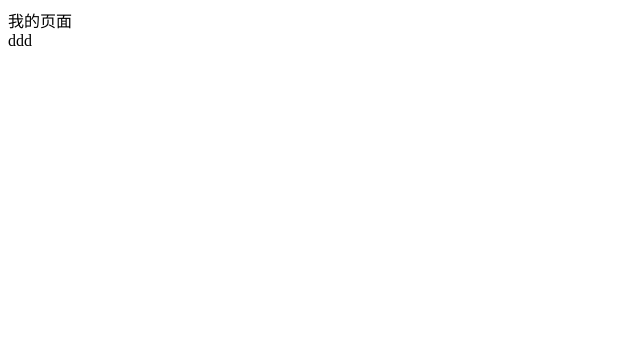
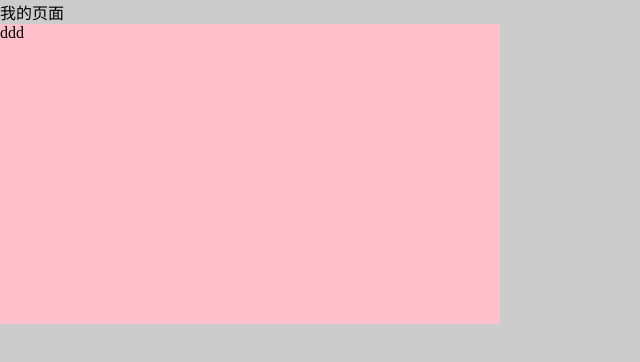
Before and after one commit to hsgmcgui/set01, a plain HTML site: page index.html in a window 1280 px wide. Shown: the whole page, without its empty margins (0-640 px from the left). Drawn offline with Linux system fonts and the light colour scheme.

Commit message:
第三次提交

```diff
--- a/css/base.css
+++ b/css/base.css
@@ -2,3 +2,9 @@ body {
     margin: 0;
     background-color: #ccc;
 }
+
+div {
+    width: 500px;
+    height: 300px;
+    background: pink;
+}
--- a/index.html
+++ b/index.html
@@ -5,6 +5,7 @@
     <meta charset="UTF-8">
     <meta name="viewport" content="width=device-width, initial-scale=1.0">
     <title>Document</title>
+    <link rel="stylesheet" href="./css/base.css">
 </head>
 
 <body>
```
